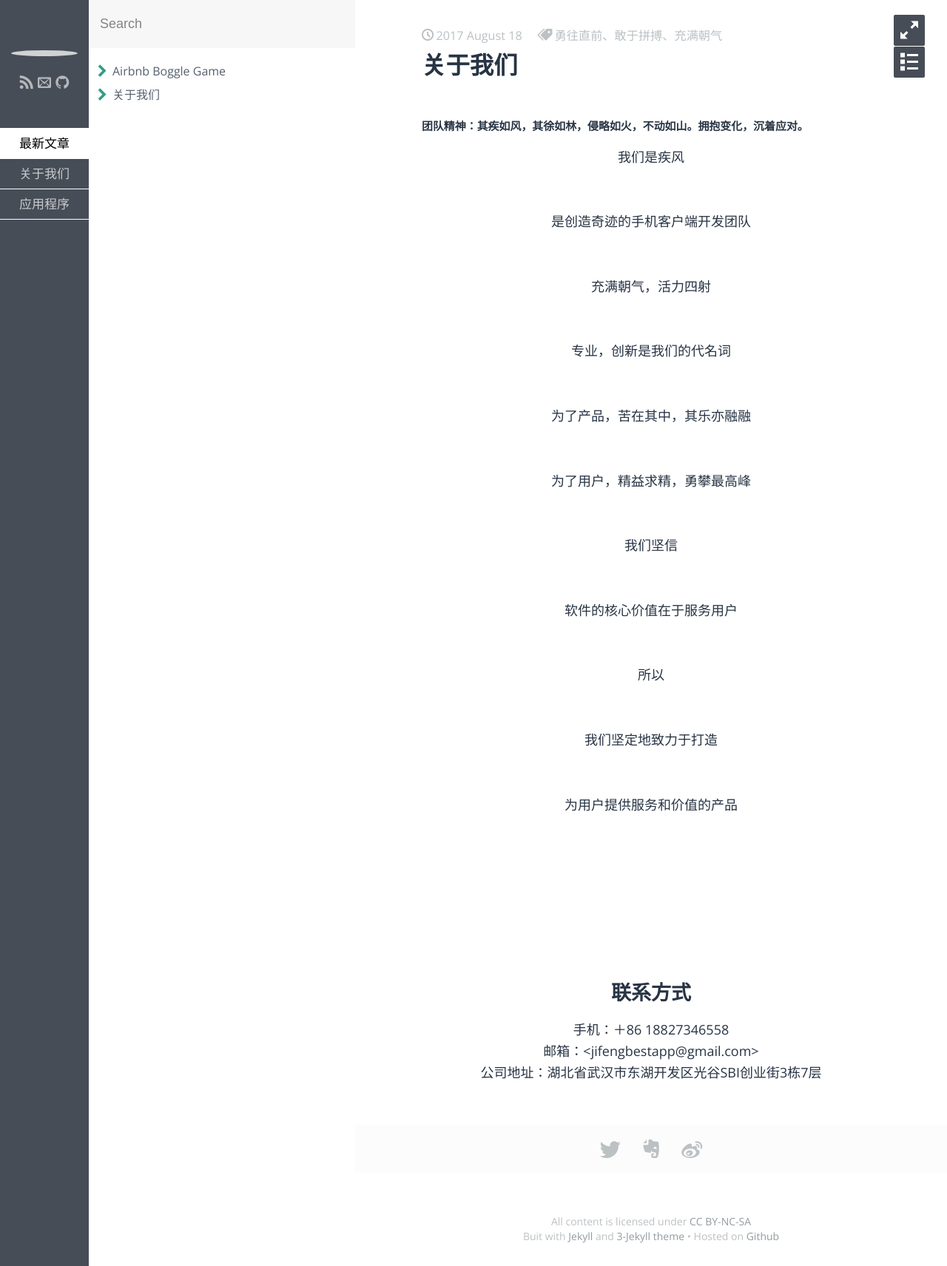
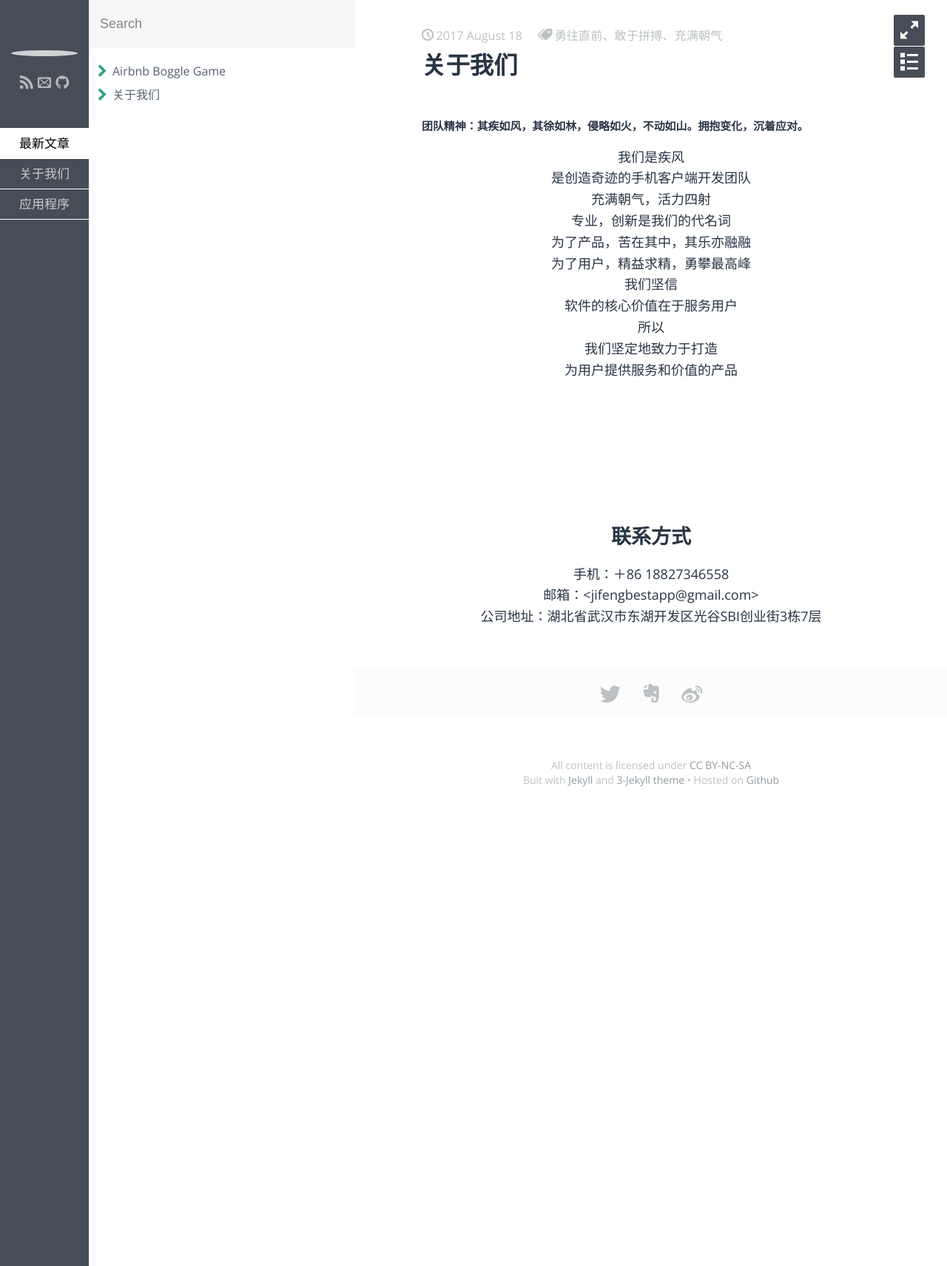
Before and after one commit to BestJiFeng/BestJiFeng.github.io, a Jekyll site: the page built from _posts/关于我们/2017-08-18-AboutUs.md, in a window 1280 px wide. Shown: the whole page at 74% size. Built offline with Jekyll 4.4.1, drawn with Linux system fonts in a browser that asks for light colours; some web fonts are replaced.

Commit message:
修改关于我们

```diff
--- a/_posts/关于我们/2017-08-18-AboutUs.md
+++ b/_posts/关于我们/2017-08-18-AboutUs.md
@@ -6,19 +6,19 @@ tags: 勇往直前、敢于拼搏、充满朝气
 keywords: App、团队、精益求精、用户、
 ---
 
-##### 团队精神：其疾如风，其徐如林，侵略如火，不动如山。拥抱变化，沉着应对。
+##### 团队精神：其疾如风，其徐如林，侵略如火，不动如山。拥抱变化，沉着应对。 <br>
 
- <center>我们是疾风</center><br>
- <center>是创造奇迹的手机客户端开发团队</center><br>
- <center>充满朝气，活力四射</center><br>
- <center>专业，创新是我们的代名词</center><br>
- <center>为了产品，苦在其中，其乐亦融融</center><br>
- <center>为了用户，精益求精，勇攀最高峰</center><br>
- <center>我们坚信</center><br>
- <center>软件的核心价值在于服务用户</center><br>
- <center>所以</center><br>
- <center>我们坚定地致力于打造</center><br>
- <center>为用户提供服务和价值的产品</center><br>
+ <center>我们是疾风</center>
+ <center>是创造奇迹的手机客户端开发团队</center>
+ <center>充满朝气，活力四射</center>
+ <center>专业，创新是我们的代名词</center>
+ <center>为了产品，苦在其中，其乐亦融融</center>
+ <center>为了用户，精益求精，勇攀最高峰</center>
+ <center>我们坚信</center>
+ <center>软件的核心价值在于服务用户</center>
+ <center>所以</center>
+ <center>我们坚定地致力于打造</center>
+ <center>为用户提供服务和价值的产品</center>
 <br>
 <br>
 <br>
```
